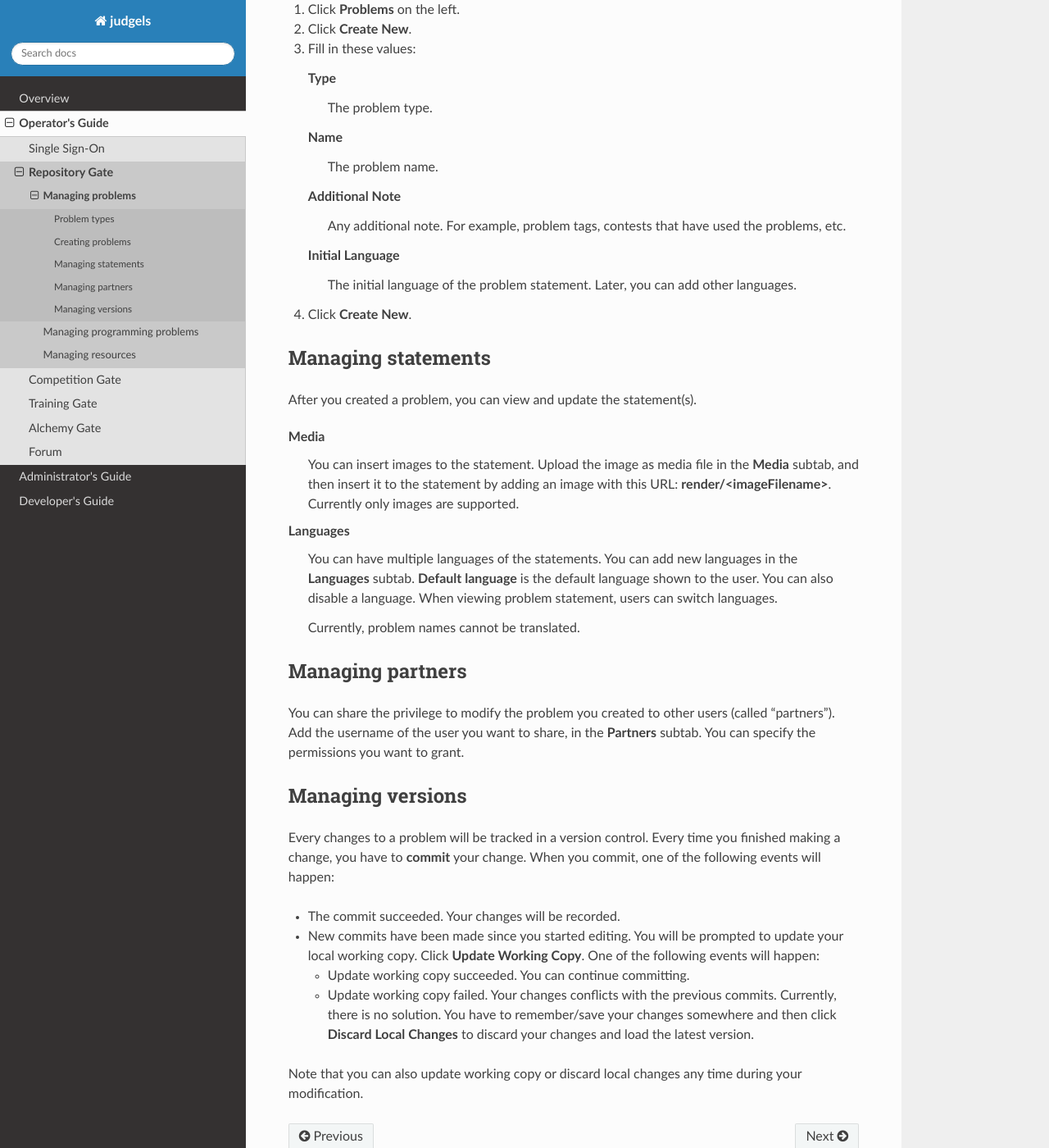
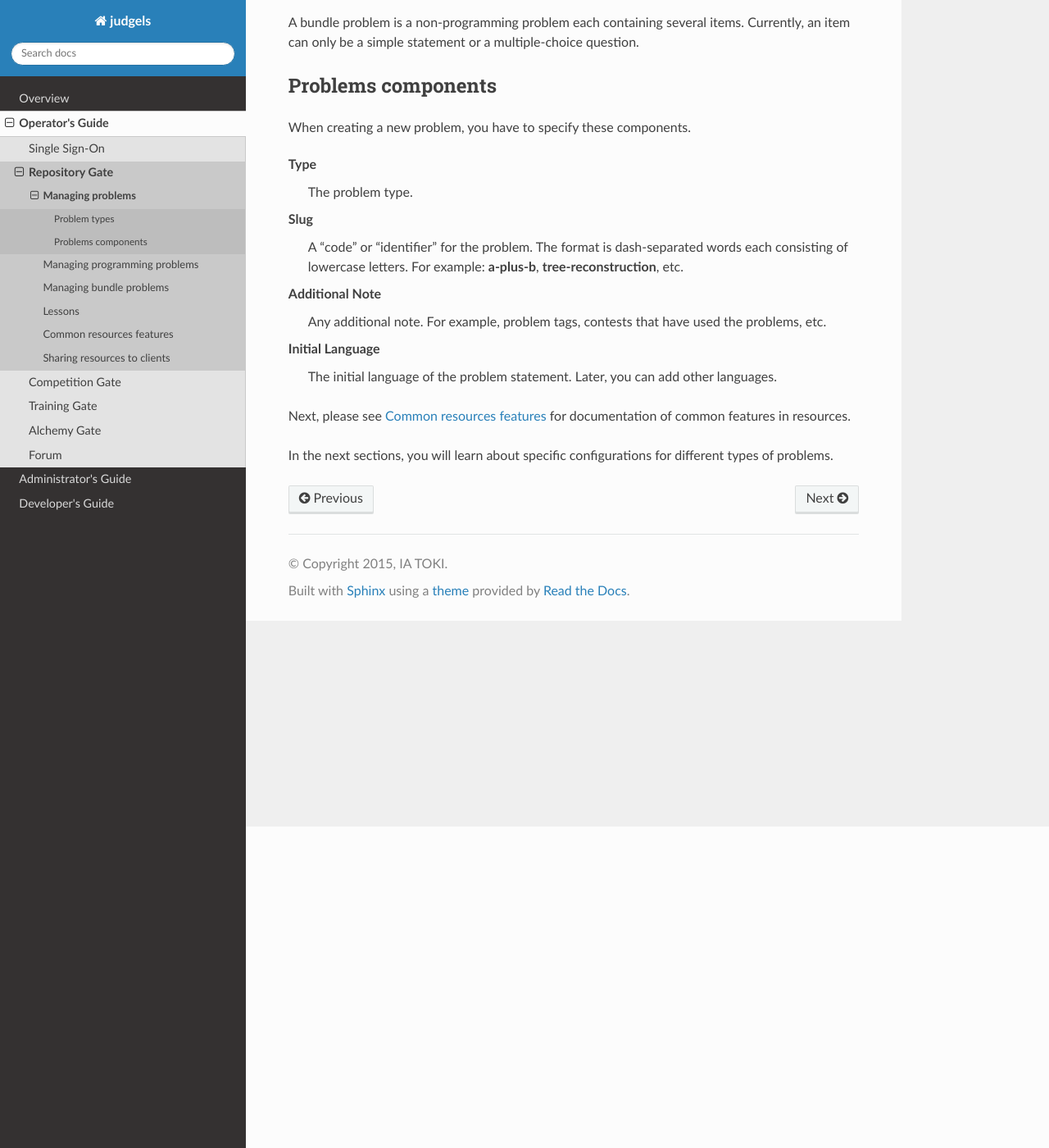
Before and after one commit to judgels/judgels, a Sphinx documentation site: the page built from docs/operator/sandalphon/problem.rst, in a window 1280 px wide and 1400 px high, scrolled down 392 px. Shown: the whole window at 82% size. Built offline with Sphinx 7.4.7 and the Read the Docs theme 2.0.0, drawn with Linux system fonts in a browser that asks for light colours; formulas are drawn with MathJax 3; some of the changed text lies outside the part shown.

Commit message:
Improve Sandalphon operator guide docs

```diff
--- a/docs/operator/sandalphon/programming-problem.rst
+++ b/docs/operator/sandalphon/problem-programming.rst
@@ -1,9 +1,9 @@
-.. _ops_sandalphon_managing-programming-problems:
-
 Managing programming problems
 =============================
 
-Currently, only **blackbox**-type programming problems are supported. Blackbox means that contestant submissions are graded based on the outputs on the provided **test cases**. The submission source code is not checked.
+A programming problem here is a typical **blackbox** competitive programming problem. Blackbox means that contestant submissions are graded based on the outputs on the provided **test cases**. The submission source code is not checked.
+
+Currently, the allowed programming languages are Pascal, C, C++, and Python 3 only.
 
 The specific configuration for programming problems can be found in **Grading** tab.
 
--- a/docs/operator/sandalphon/problem.rst
+++ b/docs/operator/sandalphon/problem.rst
@@ -1,60 +1,35 @@
 Managing problems
 =================
+
+In this section, you will learn how to write a problem and configure it.
 
 Problem types
 -------------
 
-Currently, there are two types of problems that are supported in repository gate: programming problems and bundle problems.
+There are two types of problems that are supported in Repository Gate: **programming** problems and **bundle** problems.
 
-Creating problems
------------------
+A programming problem is a typical competitive programming problem which has a set of test cases used for grading contestant's solution.
 
-To create a new problem, perform these steps:
+A bundle problem is a non-programming problem each containing several items. Currently, an item can only be a simple statement or a multiple-choice question.
 
-#. Click **Problems** on the left.
-#. Click **Create New**.
-#. Fill in these values:
-
-   Type
-       The problem type.
-
-   Name
-       The problem name.
-
-   Additional Note
-       Any additional note. For example, problem tags, contests that have used the problems, etc.
-
-   Initial Language
-       The initial language of the problem statement. Later, you can add other languages.
-#. Click **Create New**.
-
-Managing statements
+Problems components
 -------------------
 
-After you created a problem, you can view and update the statement(s).
+When creating a new problem, you have to specify these components.
 
-Media
-    You can insert images to the statement. Upload the image as media file in the **Media** subtab, and then insert it to the statement by adding an image with this URL: **render/<imageFilename>**. Currently only images are supported.
+Type
+   The problem type.
 
-Languages
-    You can have multiple languages of the statements. You can add new languages in the **Languages** subtab. **Default language** is the default language shown to the user. You can also disable a language. When viewing problem statement, users can switch languages.
+Slug
+   A "code" or "identifier" for the problem. The format is dash-separated words each consisting of lowercase letters. For example: **a-plus-b**, **tree-reconstruction**, etc.
 
-    Currently, problem names cannot be translated.
+Additional Note
+   Any additional note. For example, problem tags, contests that have used the problems, etc.
 
-Managing partners
------------------
+Initial Language
+   The initial language of the problem statement. Later, you can add other languages.
 
-You can share the privilege to modify the problem you created to other users (called "partners"). Add the username of the user you want to share, in the **Partners** subtab. You can specify the permissions you want to grant.
 
-Managing versions
------------------
+Next, please see :ref:`operator_sandalphon_resource-common` for documentation of common features in resources.
 
-Every changes to a problem will be tracked in a version control. Every time you finished making a change, you have to **commit** your change. When you commit, one of the following events will happen:
-
-- The commit succeeded. Your changes will be recorded.
-- New commits have been made since you started editing. You will be prompted to update your local working copy. Click **Update Working Copy**. One of the following events will happen:
-
-  - Update working copy succeeded. You can continue committing.
-  - Update working copy failed. Your changes conflicts with the previous commits. Currently, there is no solution. You have to remember/save your changes somewhere and then click **Discard Local Changes** to discard your changes and load the latest version.
-
-Note that you can also update working copy or discard local changes any time during your modification.
+In the next sections, you will learn about specific configurations for different types of problems.
```
Also changed, not shown: docs/operator/sandalphon/lesson.rst (added, +23 -0 lines), docs/operator/sandalphon/problem-bundle.rst (added, +75 -0 lines), docs/operator/sandalphon/resource-common.rst (added, +44 -0 lines), docs/operator/sandalphon/resource-sharing.rst (added, +9 -0 lines), docs/operator/sandalphon/resource.rst (deleted, +0 -19 lines), docs/operator/sandalphon/sandalphon.rst (+19 -3 lines).
